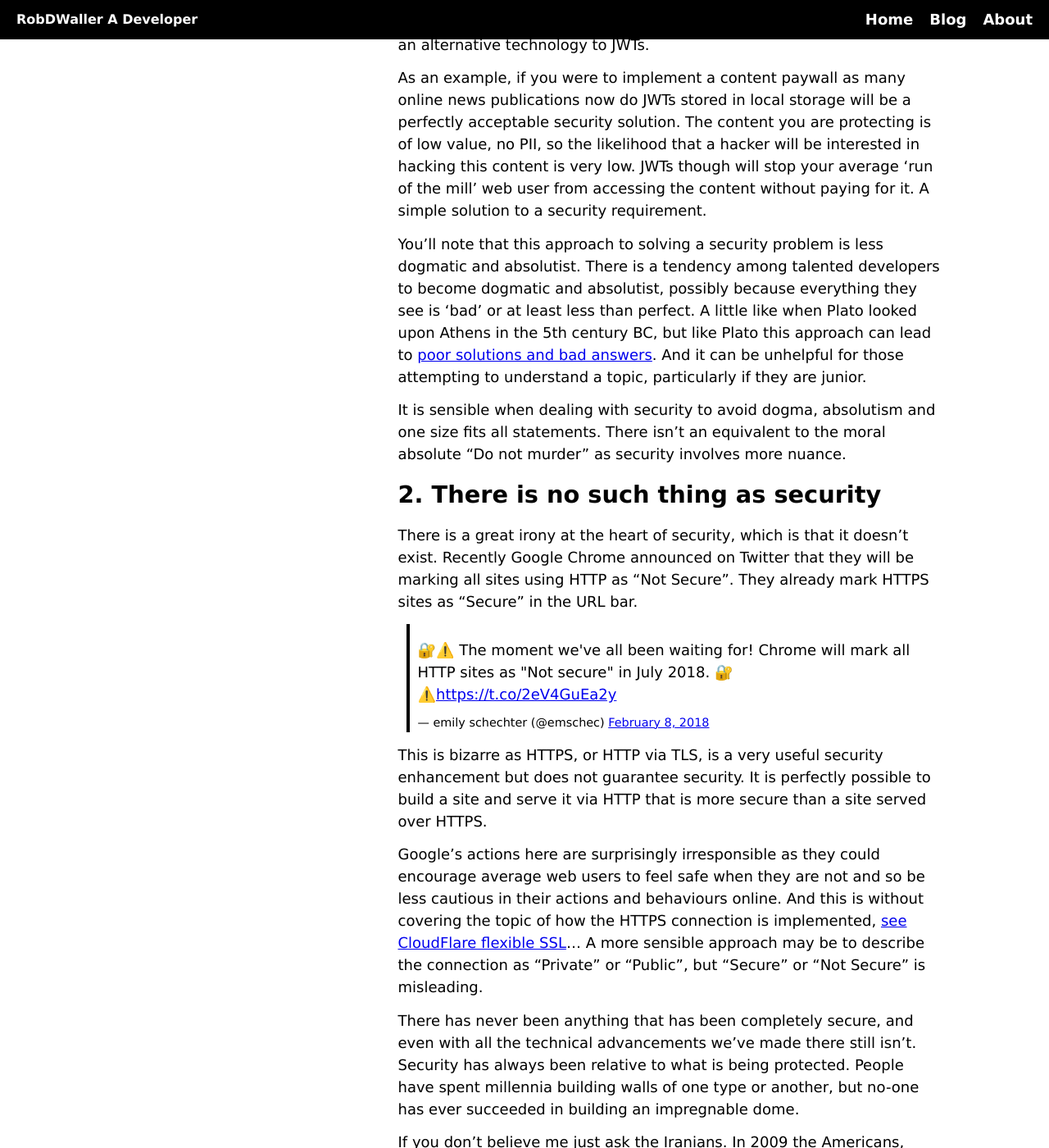
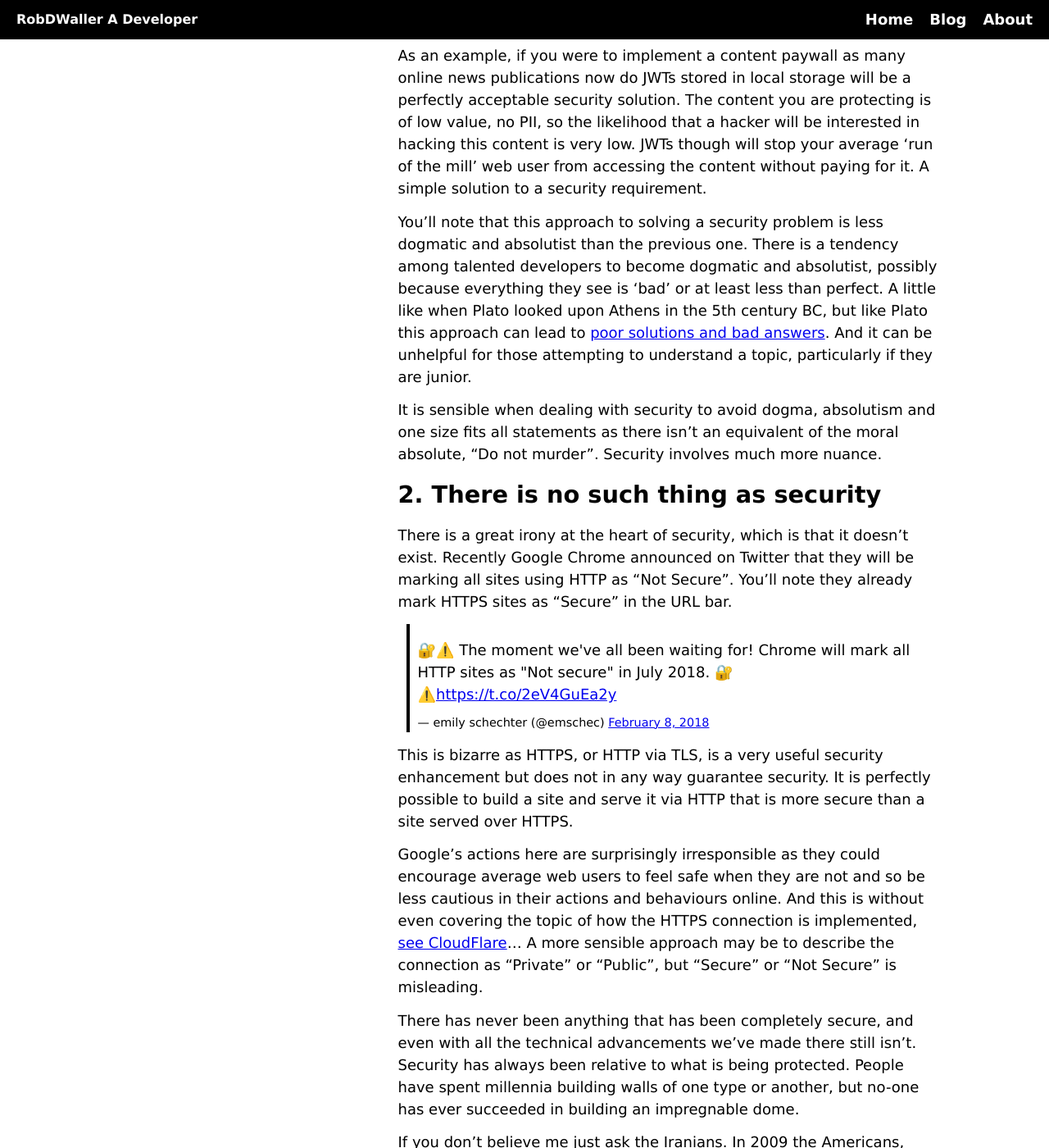
Before and after one commit to RobDWaller/robdwaller.github.io, a Jekyll site: the page built from _posts/2018-02-20-four-security-principles-devs-should-follow.md, in a window 1280 px wide and 1400 px high, scrolled down 1408 px. Shown: the whole window at 82% size. Built offline with Jekyll 4.4.1, drawn with Linux system fonts in a browser that asks for light colours; comment, search, counter and statistics services are not loaded; some of the changed text lies outside the part shown.

Commit message:
Minor amends to security post

```diff
--- a/_posts/2018-02-20-four-security-principles-devs-should-follow.md
+++ b/_posts/2018-02-20-four-security-principles-devs-should-follow.md
@@ -15,7 +15,7 @@
 
 > The biggest security offenders I see today are those of us who store JWTs (session data) in local storage. Many people don't realize that JWTs are essentially the same thing as a username/password. If an attacker can get a copy of your JWT, they can make requests to the website on your behalf and you will never know. Treat your JWTs like you would a credit card number or password: don't ever store them in local storage.
 
-The post which this advice comes from is good, it's definitely [worth a read](https://dev.to/rdegges/please-stop-using-local-storage-1i04), and covers many important issues relating to JavaScript local storage. Sadly though this statement on JWTs and security is misguided or at least lacks the important nuances that developers need to understand.
+The post from which this advice comes is good, it's definitely [worth a read](https://dev.to/rdegges/please-stop-using-local-storage-1i04), and covers many of the important issues relating to JavaScript local storage. Sadly though this statement on JWTs and security is misguided or at least lacks the nuance that developers need to understand.
 
 The position taken on JWTs and local storage is an absolute one, "Don't do it!!" But where you store a JWT is not really of great importance, and storing it somewhere 'safe' doesn't guarantee security. The important questions to ask are, what are you storing in the JWT? And, what are you using the JWT to do or access?
 
@@ -23,20 +23,20 @@
 
 As an example, if you were to implement a content paywall as many online news publications now do JWTs stored in local storage will be a perfectly acceptable security solution. The content you are protecting is of low value, no PII, so the likelihood that a hacker will be interested in hacking this content is very low. JWTs though will stop your average 'run of the mill' web user from accessing the content without paying for it. A simple solution to a security requirement.
 
-You'll note that this approach to solving a security problem is less dogmatic and absolutist. There is a tendency among talented developers to become dogmatic and absolutist, possibly because everything they see is 'bad' or at least less than perfect. A little like when Plato looked upon Athens in the 5th century BC, but like Plato this approach can lead to [poor solutions and bad answers](https://en.wikipedia.org/wiki/Plato#The_state). And it can be unhelpful for those attempting to understand a topic, particularly if they are junior.
+You'll note that this approach to solving a security problem is less dogmatic and absolutist than the previous one. There is a tendency among talented developers to become dogmatic and absolutist, possibly because everything they see is 'bad' or at least less than perfect. A little like when Plato looked upon Athens in the 5th century BC, but like Plato this approach can lead to [poor solutions and bad answers](https://en.wikipedia.org/wiki/Plato#The_state). And it can be unhelpful for those attempting to understand a topic, particularly if they are junior.
 
-It is sensible when dealing with security to avoid dogma, absolutism and one size fits all statements. There isn't an equivalent to the moral absolute "Do not murder" as security involves more nuance.
+It is sensible when dealing with security to avoid dogma, absolutism and one size fits all statements as there isn't an equivalent of the moral absolute, "Do not murder". Security involves much more nuance.
 
 ## 2. There is no such thing as security
 
-There is a great irony at the heart of security, which is that it doesn't exist. Recently Google Chrome announced on Twitter that they will be marking all sites using HTTP as "Not Secure". They already mark HTTPS sites as "Secure" in the URL bar.
+There is a great irony at the heart of security, which is that it doesn't exist. Recently Google Chrome announced on Twitter that they will be marking all sites using HTTP as "Not Secure". You'll note they already mark HTTPS sites as "Secure" in the URL bar.
 
 <blockquote class="twitter-tweet" data-lang="en"><p lang="en" dir="ltr">🔐⚠️ The moment we&#39;ve all been waiting for! Chrome will mark all HTTP sites as &quot;Not secure&quot; in July 2018. 🔐⚠️<a href="https://t.co/2eV4GuEa2y">https://t.co/2eV4GuEa2y</a></p>&mdash; emily schechter (@emschec) <a href="https://twitter.com/emschec/status/961662132012986368?ref_src=twsrc%5Etfw">February 8, 2018</a></blockquote>
 <script async src="https://platform.twitter.com/widgets.js" charset="utf-8"></script>
 
-This is bizarre as HTTPS, or HTTP via TLS, is a very useful security enhancement but does not guarantee security. It is perfectly possible to build a site and serve it via HTTP that is more secure than a site served over HTTPS.
+This is bizarre as HTTPS, or HTTP via TLS, is a very useful security enhancement but does not in any way guarantee security. It is perfectly possible to build a site and serve it via HTTP that is more secure than a site served over HTTPS.
 
-Google's actions here are surprisingly irresponsible as they could encourage average web users to feel safe when they are not and so be less cautious in their actions and behaviours online. And this is without covering the topic of how the HTTPS connection is implemented, [see CloudFlare flexible SSL](https://www.cloudflare.com/ssl/)... A more sensible approach may be to describe the connection as "Private" or "Public", but "Secure" or "Not Secure" is misleading.
+Google's actions here are surprisingly irresponsible as they could encourage average web users to feel safe when they are not and so be less cautious in their actions and behaviours online. And this is without even covering the topic of how the HTTPS connection is implemented, [see CloudFlare](https://www.cloudflare.com/ssl/)... A more sensible approach may be to describe the connection as "Private" or "Public", but "Secure" or "Not Secure" is misleading.
 
 There has never been anything that has been completely secure, and even with all the technical advancements we've made there still isn't. Security has always been relative to what is being protected. People have spent millennia building walls of one type or another, but no-one has ever succeeded in building an impregnable dome.
 
```
Also changed, not shown: other parts of _posts/2018-02-20-four-security-principles-devs-should-follow.md (+7 -7 lines).
